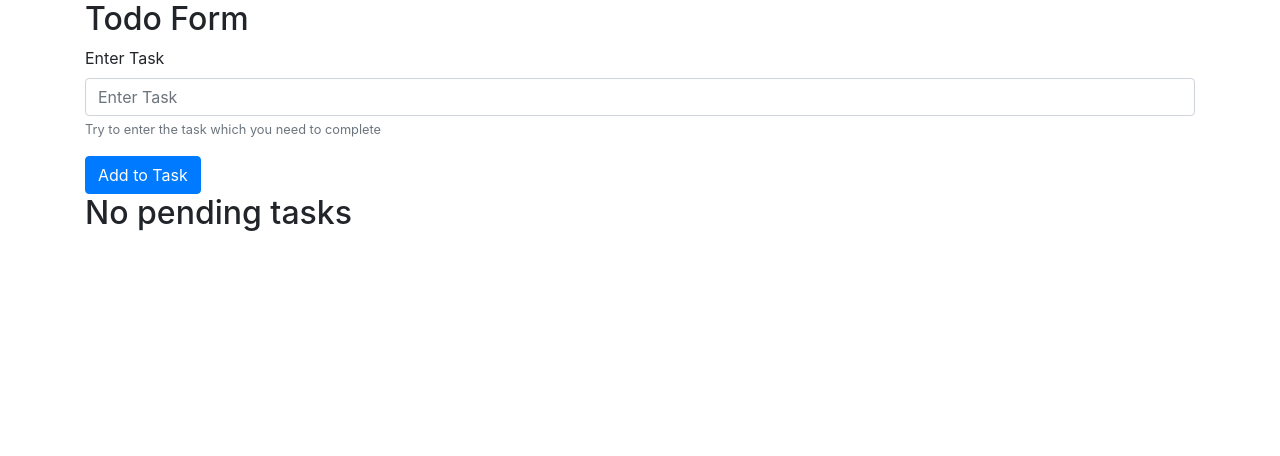
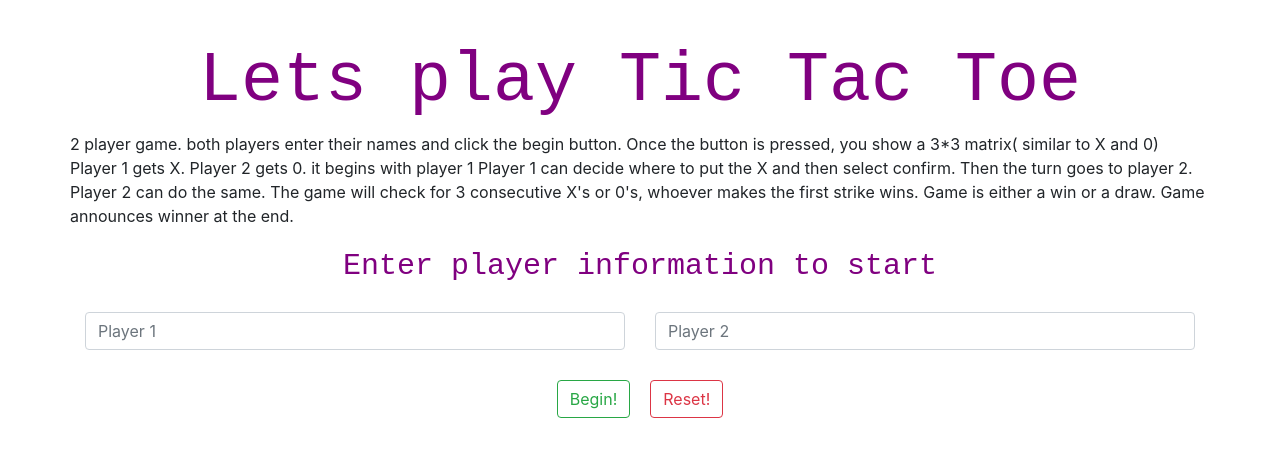
Before and after one commit to siddarthkay/learn-react-js, a React (Create React App) app: page / in a window 1280 px wide. Shown: the top 456 px of the page. Built offline with nearby package versions, Linux system fonts and the light colour scheme.

Commit message:
incomplete tic tac toe

```diff
--- a/src/MyTodoComponent.js
+++ b/src/MyTodoComponent.js
@@ -26,7 +26,13 @@ class MyTodoComponent extends React.Component
 
     componentDidMount()
     {
-        fetch('https://jsonplaceholder.typicode.com/todos')
+        var formBody = {
+            name : 'sid',
+            email : 'sid@centilliontech.in'
+        };
+        fetch('https://jsonplaceholder.typicode.com/todos',{
+            method:'POST',
+            body:formBody})
         .then(response => response.json())
         .then(todoList => {
             // console.log("data received from api call ="+json)
@@ -39,6 +45,11 @@ class MyTodoComponent extends React.Component
             this.setState({pendingtaskList:existingTaskList,lastIndex:existingTaskList.length});
         }).
         catch(error =>console.log("there was an error "+error));
+    }
+
+    componentDidUpdate()
+    {
+
     }
 
 
--- a/src/MyTodoHooksComponent.js
+++ b/src/MyTodoHooksComponent.js
@@ -12,6 +12,61 @@ function MyTodoHooksComponent()
     // function = hook, they are the same.
     let [task,setTask] = useState('');
     let [pendingTaskList,setPendingTaskList] = useState([]);
+    let [isLoaded, setIsLoaded] = useState(false);
+    let [error, setError] = useState(null);
+
+
+    // let numbers = [2,3,4];
+
+    // function add(...numbers)
+    // {
+    //     arguments
+    //     return num1+num2+num3;
+    // }
+
+     // Note: the empty deps array [] means
+    // this useEffect will run once
+    // similar to componentDidMount()
+
+    //componentdidmount + componentdidupdate
+    useEffect(() => {
+        fetch("https://jsonplaceholder.typicode.com/todos")
+        .then(res => res.json())
+        .then(
+            (result) => {
+            setIsLoaded(true);
+            console.log(result);
+             let allTasks = [...pendingTaskList,...result];
+             // put 200 tasks to my local variable existingTaskList
+
+            //  result.map((task)=>{
+            //     pendingtaskListCopy.push(task);
+            //  });
+
+             setPendingTaskList(allTasks);
+
+            },
+            // Note: it's important to handle errors here
+            // instead of a catch() block so that we don't swallow
+            // exceptions from actual bugs in components.
+            (error) => {
+            setIsLoaded(true);
+            setError(error);
+            }
+        )
+        // cleanup
+        return ()=>{
+            console.log("garbage collection activity");
+        }
+    },[]);
+
+    if (!isLoaded) {
+        return <div>Loading...</div>;
+    }
+
+    if (error) {
+        return <div>Error: {error.message}</div>;
+      }
 
     function handleChange(event)
     {
@@ -23,8 +78,8 @@ function MyTodoHooksComponent()
         let pendingTaskListCopy = pendingTaskList;
 
         let taskObject = {
-            description : task,
-            status : 'pending'
+            title : task,
+            completed : false
         };
 
         pendingTaskListCopy.push(taskObject);
@@ -34,20 +89,19 @@ function MyTodoHooksComponent()
     }
 
 
-    function markDone(description)
+    function markDone(title)
     {
-        let pendingTaskListCopy = pendingTaskList;
+        let pendingTaskListCopy = [...pendingTaskList];
 
         for(let i =0;i<pendingTaskListCopy.length;i++)
         {
-            if(pendingTaskListCopy[i].description==description)
+            if(pendingTaskListCopy[i].title==title)
             {
-                pendingTaskListCopy[i].status = 'done';
+                pendingTaskListCopy[i].completed = true;
             }
         }
 
         setPendingTaskList(pendingTaskListCopy);
-        // setTask('');
         console.log(pendingTaskList);
     }
 
@@ -73,19 +127,11 @@ function MyTodoHooksComponent()
         { pendingTaskList.length>0 ?<h2> Pending Tasks So far </h2>:<h2> No pending tasks</h2> }
         <ul>
             {  pendingTaskList.map((task)=>
-                task.status =='pending'?(<li>{task.description}
-                <Button onClick={()=>markDone(task.description)}> done </Button>
-                </li>):null
-            )}
-
-            {  pendingTaskList.map((task)=>
-                task.status =='done'?(
-
-                <li>
-                    <h2>Completed Tasks</h2>
-                    {task.description}
-                <Button onClick={()=>markDone(task.description)}> done </Button>
-                </li>):null
+                task.completed==false?
+            <li>{task.id} | {task.title}
+                    <Button onClick={()=>markDone(task.title)}> done </Button>
+                </li>
+                :null
             )}
         </ul>
 
@@ -93,4 +139,5 @@ function MyTodoHooksComponent()
 
 }
 
+
 export default MyTodoHooksComponent;
--- /dev/null
+++ b/src/TicTacToe.js
@@ -0,0 +1,149 @@
+import React,{useState,useEffect} from 'react';
+import 'bootstrap/dist/css/bootstrap.min.css';
+import './basic.css';
+import {Container,Row,Form,Col,Button} from 'react-bootstrap'
+
+function TicTacToe()
+{
+
+    let [player1,setPlayer1]= useState('');
+    let [player2,setPlayer2]= useState('');
+    let [begin,setBegin]=useState(false);
+    let [turn,setTurn]=useState(1);
+    let [turnValue,setTurnValue]=useState('');
+    let [numberOfTurns,setNumberOfTurns]=useState(0);
+
+
+    function handlePlayer1Change(event)
+    {
+        setPlayer1(event.target.value);
+    }
+
+    function handlePlayer2Change(event)
+    {
+        setPlayer2(event.target.value);
+    }
+
+    function initiateGame()
+    {
+        setBegin(true);
+    }
+
+    function freezePlayerChoice()
+    {
+        setTurn(2);
+    }
+
+    useEffect(()=>{
+        if(turn==1)
+        {
+            setTurnValue('X');
+        }
+        else
+        {
+            setTurnValue('O');
+        }
+    },[]);
+
+
+    return (
+
+        <Container>
+            <Row className="justify-content-md-center">
+                    <h1 className='headingStyle'>Lets play Tic Tac Toe</h1>
+            </Row>
+            <Row>
+                2 player game.
+                both players enter their names and click the begin button.
+                Once the button is pressed, you show a 3*3 matrix( similar to X and 0)
+                Player 1 gets X.
+                Player 2 gets 0.
+                it begins with player 1
+                Player 1 can decide where to put the X and then select confirm.
+                Then the turn goes to player 2.
+                Player 2 can do the same.
+                The game will check for 3 consecutive X's or 0's, whoever makes the first strike wins.
+                Game is either a win or a draw.
+                Game announces winner at the end.
+            </Row>
+
+            <Form>
+                <h1 className='subHeadingStyle'>Enter player information to start</h1>
+                <Row>
+                    <Col>
+                        <Form.Control placeholder="Player 1" onChange={handlePlayer1Change} value={player1}/>
+                    </Col>
+                    <Col>
+                        <Form.Control placeholder="Player 2"  onChange={handlePlayer2Change} value={player2}/>
+                    </Col>
+                </Row>
+                <Row className="buttonsArea">
+                    <Button variant="outline-success" onClick={initiateGame}>Begin!</Button>
+                    <Button variant="outline-danger" className="reset-btn">Reset!</Button>
+                </Row>
+            </Form>
+
+            {begin==true?
+                <div>
+                    Player 1 = {player1} and will be using X <br />
+                    Player 2 = {player2} and will be using 0s <br />
+
+                    Its {turn==1?player1:player2}'s turn now!
+
+                    <div className="boardArea">
+                        <Row>
+                            <Col>
+                                <table border="1px">
+                                    <tbody>
+                                        <tr>
+                                            <Box boxValue={turn==1?"X":"O"} />
+                                            <Box boxValue={turn==1?"X":"O"} />
+                                            <Box boxValue={turn==1?"X":"O"} />
+                                        </tr>
+                                        <tr>
+                                            <Box boxValue={turn==1?"X":"O"} />
+                                            <Box boxValue={turn==1?"X":"O"} />
+                                            <Box boxValue={turn==1?"X":"O"} />
+                                        </tr>
+                                        <tr>
+                                            <Box boxValue={turn==1?"X":"O"}/>
+                                            <Box boxValue={turn==1?"X":"O"} />
+                                            <Box boxValue={turn==1?"X":"O"} />
+                                        </tr>
+                                    </tbody>
+                                </table>
+                            </Col>
+                            <Col><Button variant="outline-success" onClick={freezePlayerChoice}>Freeze!</Button></Col>
+                        </Row>
+
+
+                    </div>
+
+
+                </div>
+            :null}
+
+        </Container>
+
+    );
+}
+
+function Box(props)
+{
+    let [display,setDisplay] = useState(false);
+
+    function boxClick()
+    {
+        setDisplay(true);
+    }
+
+    return (
+        <td><button className="boxbutton" onClick={boxClick}> {display?props.boxValue:null}</button></td>
+    );
+}
+
+const styles = {
+
+}
+
+export default TicTacToe;
--- /dev/null
+++ b/src/basic.css
@@ -0,0 +1,46 @@
+.headingStyle {
+    padding-top: 40px;
+    text-align: center;
+    color: purple;
+    font-family: monospace;
+    font-size: 70px;
+}
+
+.subHeadingStyle {
+    padding-top: 20px;
+    padding-bottom:20px;
+    text-align: center;
+    color: purple;
+    font-family: monospace;
+    font-size: 30px;
+}
+
+.buttonsArea {
+    justify-content:center;
+    padding-top: 30px;
+}
+
+.reset-btn{
+    margin-left: 20px;
+}
+
+td {
+    width:90px;
+    height:90px;
+}
+
+a {
+    width:90px;
+    height:90px;
+}
+
+.boardArea{
+    margin-top: 20px;
+}
+
+.boxbutton{
+    height: 90px;
+    width: 90px;
+    border: 0;
+    padding: 0px;
+}
--- a/src/index.js
+++ b/src/index.js
@@ -5,6 +5,8 @@ import MyTodoComponent from './MyTodoComponent';
 import CovidMainComponent from './CovidMainComponent';
 
 import MyTodoHooksComponent from './MyTodoHooksComponent';
+
+import TicTacToe from './TicTacToe';
 
 import { BrowserRouter, Switch, Route,Link } from "react-router-dom";
 
@@ -34,7 +36,7 @@ function AppRoutes()
                     <CovidMainComponent />
                 </Route>
                 <Route path="/">
-                    <MyTodoHooksComponent />
+                    <TicTacToe />
                 </Route>
             </Switch>
 
```
